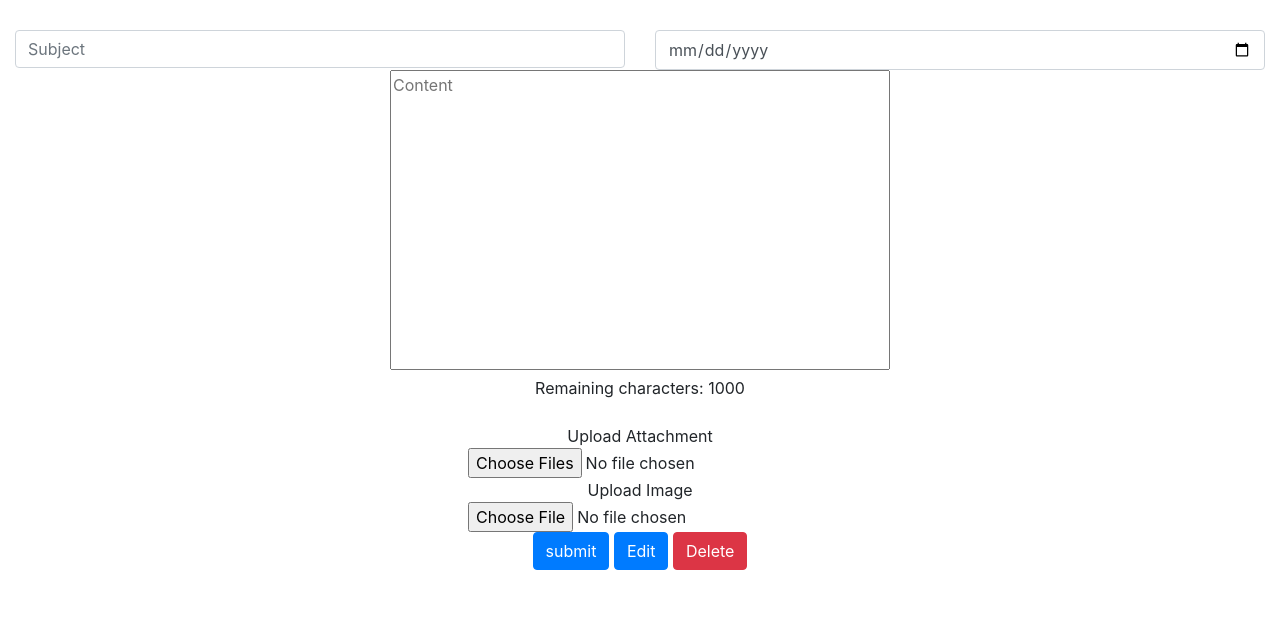
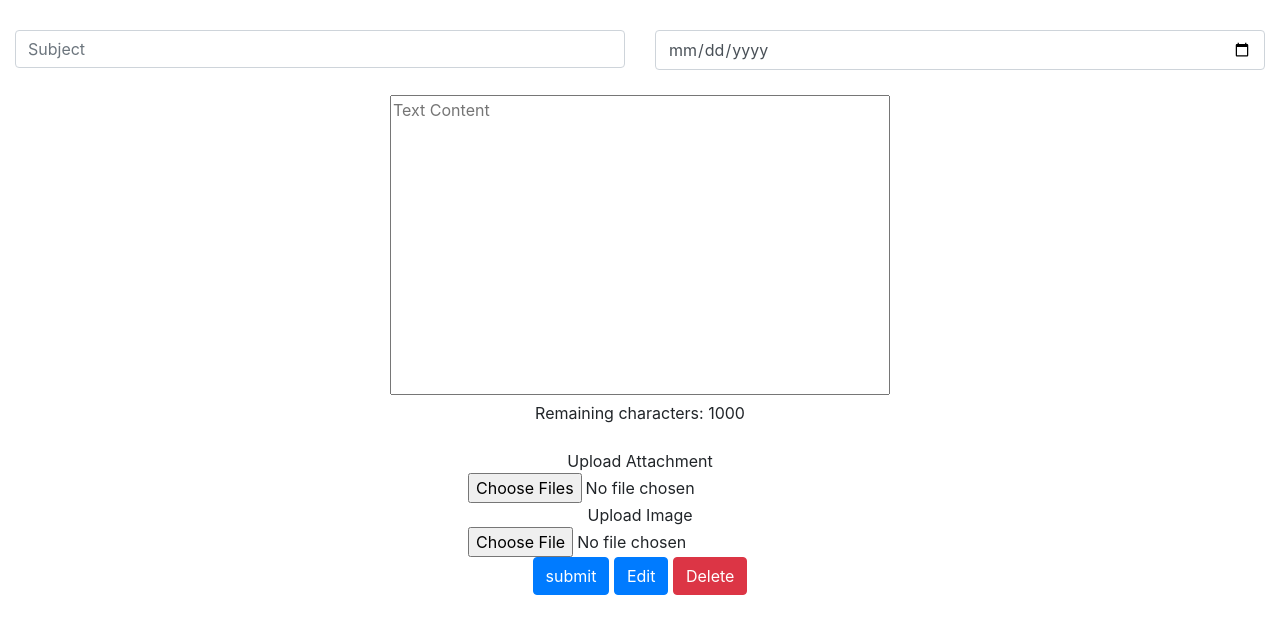
Before and after one commit to NavarroNorielJon/Vivixx, a PHP site: page /admin/announcements/announcement.php in a window 1280 px wide. Shown: the part 70-704 px from the top of the page. Run offline with PHP 8.4, Linux system fonts and the light colour scheme.

Commit message:
Announcement Textfield

```diff
--- a/src/admin/announcements/announcement.php
+++ b/src/admin/announcements/announcement.php
@@ -70,8 +70,8 @@
 			</div>
 		</div>
 
-		<div id="border">
-			<textarea name="body" id='text' placeholder="Content" required></textarea>
+		<div id="border" style="padding-top: 25px;">
+			<textarea name="body" id='text' placeholder="Text Content" required></textarea>
 		</div>
 
 		<div id="result">
```
Also changed, not shown: src/admin/announcements/file uploads/IMG_20180522_164549_2.jpg (added).
